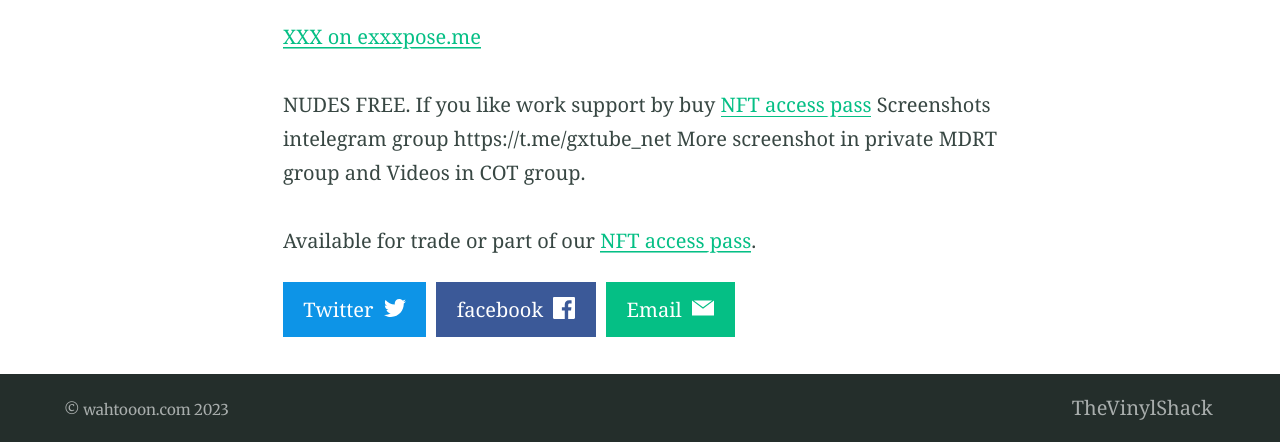
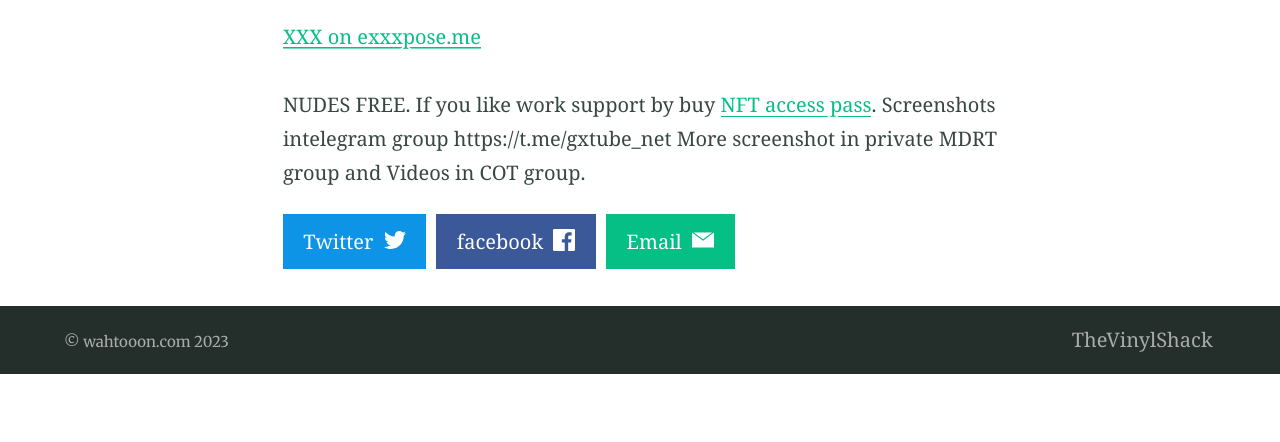
Before and after one commit to heynathanlum/wahtoon, a Jekyll site: the page built from _posts/2022-08-01-Josephchong.md, in a window 1280 px wide and 900 px high, scrolled down 4277 px, cut to the strip 458-900 px from the top of the window. Built offline with Jekyll 4.4.1, drawn with Linux system fonts in a browser that asks for light colours; after the commit the page ends 5109 px from its top, so only the background shows below that.

Commit message:
Update 2022-08-01-Josephchong.md

```diff
--- a/_posts/2022-08-01-Josephchong.md
+++ b/_posts/2022-08-01-Josephchong.md
@@ -37,7 +37,5 @@ In conclusion, we must be mindful of the potential consequences of engaging in i
 
 [XXX on exxxpose.me](https://www.exxxpose.me/post/?id=398348)
 
-NUDES FREE. If you like work support by buy [NFT access pass](https://opensea.io/collection/thevinylshacktastycollection?search%5BsortAscending%5D=true&search%5BsortBy%5D=PRICE&search%5Btoggles%5D%5B0%5D=BUY_NOW)
+NUDES FREE. If you like work support by buy [NFT access pass](https://opensea.io/collection/wahtoon-com-mdrt-lifetime).
 Screenshots intelegram group https://t.me/gxtube_net More screenshot in private MDRT group and Videos in COT group.
-
-Available for trade or part of our [NFT access pass](https://opensea.io/collection/thevinylshacktastycollection?search%5BsortAscending%5D=true&search%5BsortBy%5D=PRICE&search%5Btoggles%5D%5B0%5D=BUY_NOW).
```
